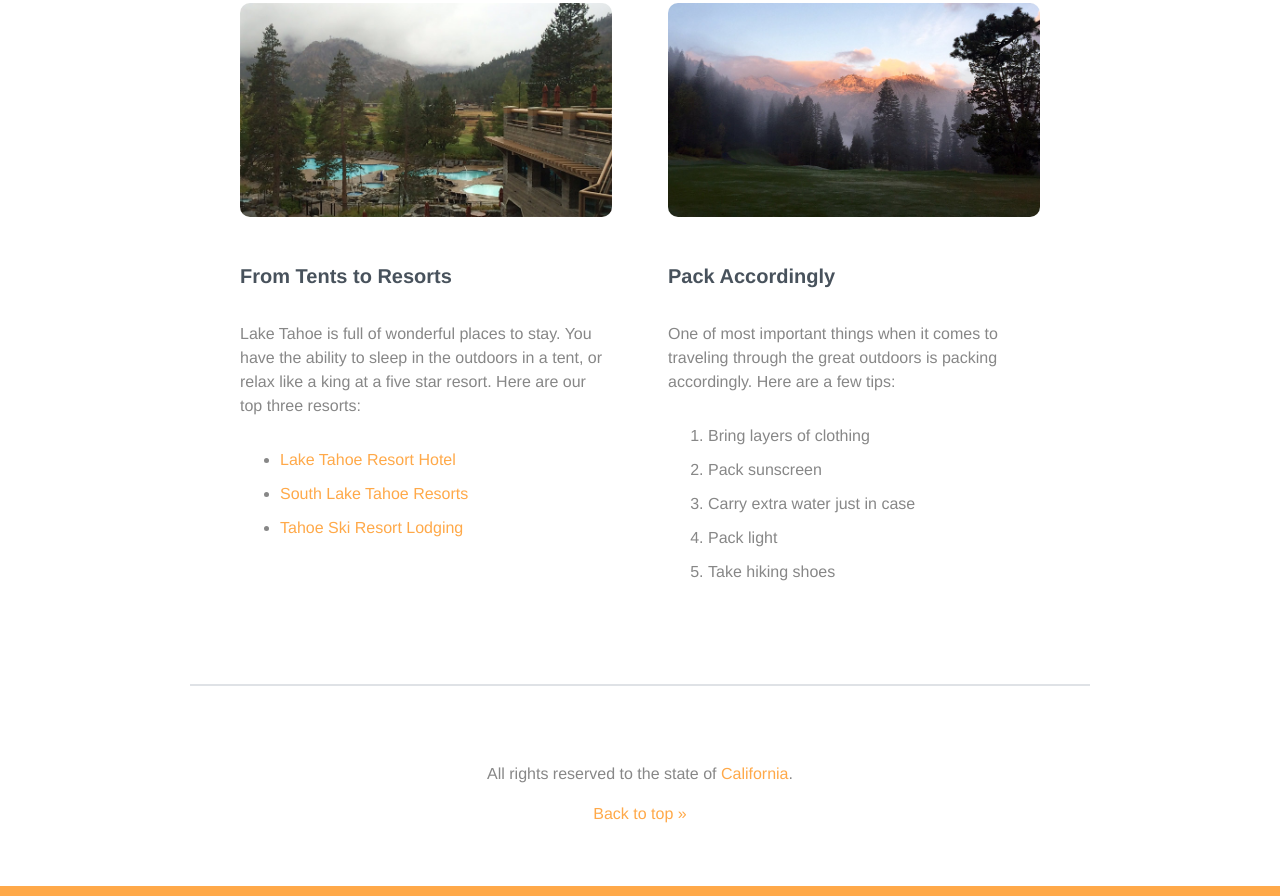
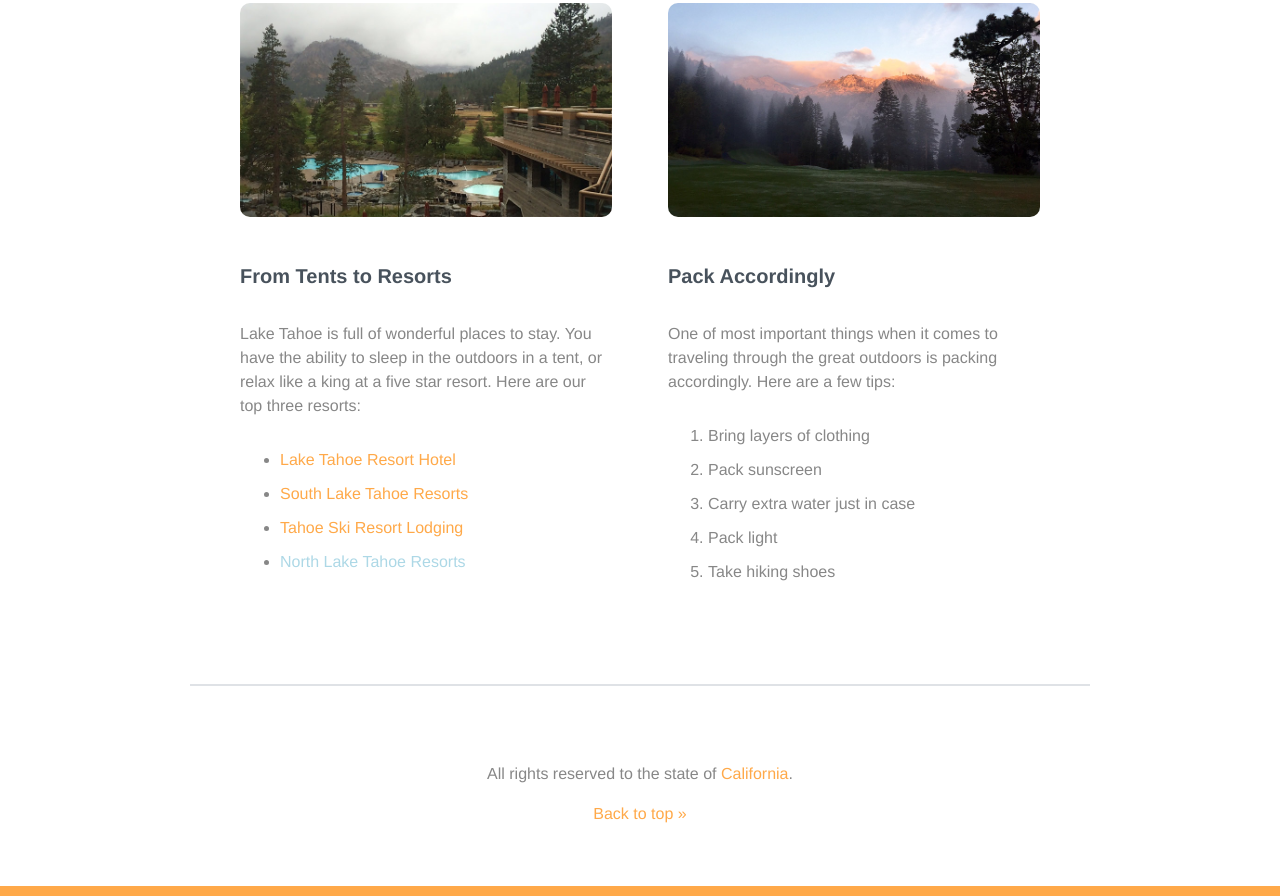
Before and after one commit to Juliusls/LearningGit, a plain HTML site: page index.html in a window 1280 px wide. Shown: the part 1959-2855 px from the top of the page. Drawn offline with Linux system fonts and the light colour scheme.

Commit message:
Add new resort

```diff
--- a/index.html
+++ b/index.html
@@ -42,6 +42,8 @@
           <li><a href="#hotels">Lake Tahoe Resort Hotel</a></li>
           <li><a href="#resorts">South Lake Tahoe Resorts</a></li>
           <li><a href="#lodging">Tahoe Ski Resort Lodging</a></li>
+	  <li><a href="">North Lake Tahoe Resorts</a></li>
+
         </ul>
       </div>
 
```
